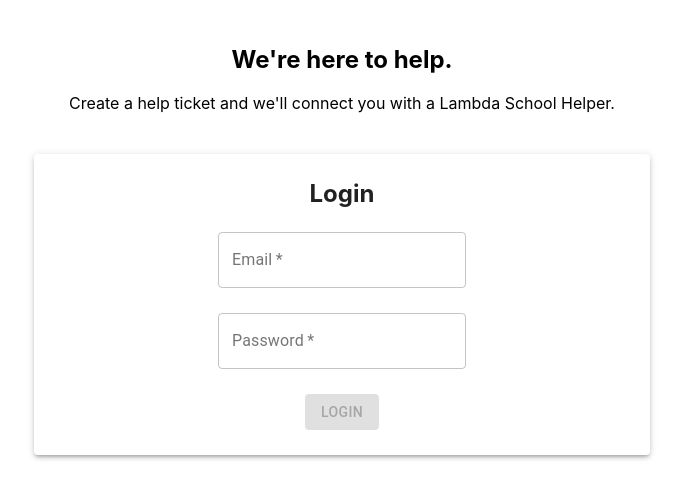
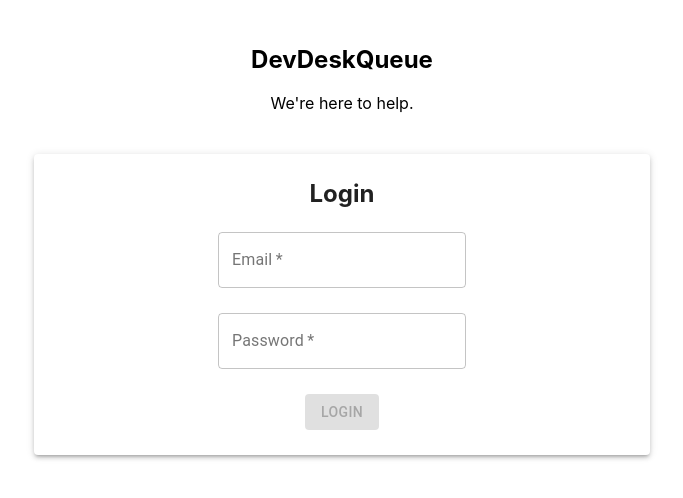
Before and after one commit to bw-dev-desk-queue/FE, a React (Create React App) app: page / in a window 1280 px wide. Shown: the top 498 px of the page, without its empty margins (298-981 px from the left). Built offline with nearby package versions, Linux system fonts and the light colour scheme.

Commit message:
Changed header

```diff
--- a/src/components/Login.js
+++ b/src/components/Login.js
@@ -101,8 +101,8 @@
   return (
     <Container>
       <div style={styles.root}>
-        <h2>We're here to help.</h2>
-        <p>Create a help ticket and we'll connect you with a Lambda School Helper.</p>
+        <h2>DevDeskQueue</h2>
+        <p>We're here to help.</p>
       </div>
       <Paper style={styles.root} elevation={3}>
         <h2 style={styles.h2}>Login</h2>
```
